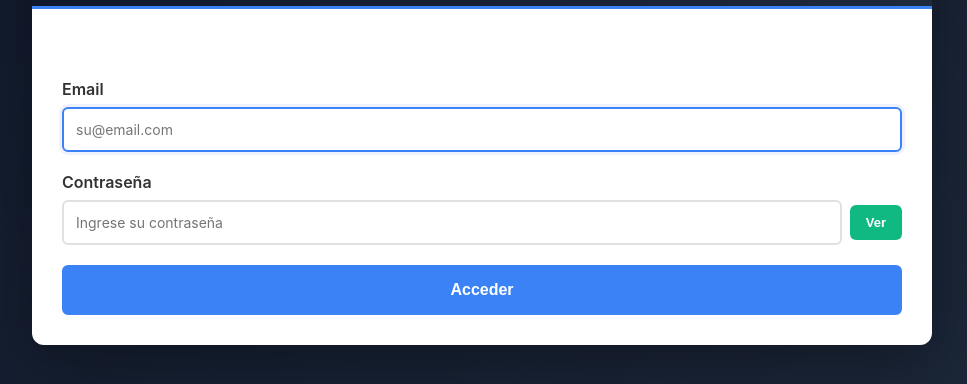
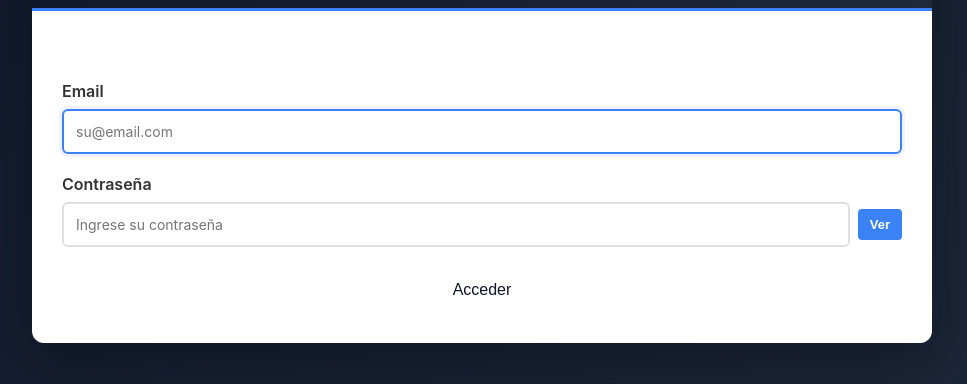
Before and after one commit to manuelfuica-ship-it/RecuerdosMF, a plain HTML site: page index.html in a window 1280 px wide. Shown: the part 272-656 px from the top of the page, without its empty margins (158-1125 px from the left). Drawn offline with nearby package versions, Linux system fonts and the light colour scheme.

Commit message:
Revert "Mejorar visibilidad de botones en pantalla de login"
This reverts commit d9b1673d7a8a826359fe30d4bd6789978d587c92.

```diff
--- a/index.html
+++ b/index.html
@@ -136,16 +136,12 @@
         }
 
         .btn-primary {
-            background: #3b82f6;
-            color: white;
-            font-weight: 600;
-            border: 2px solid #3b82f6;
+            background: white;
+            color: #0f172a;
         }
 
         .btn-primary:hover {
-            background: #2563eb;
-            border-color: #2563eb;
-            box-shadow: 0 4px 12px rgba(59, 130, 246, 0.4);
+            background: #f0f8ff;
         }
 
         .btn-secondary {
@@ -559,7 +555,7 @@
                     <label>Contraseña</label>
                     <div style="display: flex; gap: 8px; align-items: center;">
                         <input type="password" id="loginPassword" placeholder="Ingrese su contraseña" autocomplete="current-password" style="flex: 1;">
-                        <button type="button" class="toggle-password" onclick="toggleLoginPasswordVisibility()" style="padding: 10px 16px; background: #10b981; color: white; border-radius: 6px; cursor: pointer; font-size: 13px; border: none; font-weight: 600; transition: all 0.2s; hover: background: #059669;">Ver</button>
+                        <button type="button" class="toggle-password" onclick="toggleLoginPasswordVisibility()" style="padding: 8px 12px; background: #3b82f6; color: white; border-radius: 4px; cursor: pointer; font-size: 13px; border: none;">Ver</button>
                     </div>
                 </div>
                 <button class="btn btn-primary" onclick="authenticate()" style="width: 100%; padding: 14px; font-size: 16px;">Acceder</button>
```
